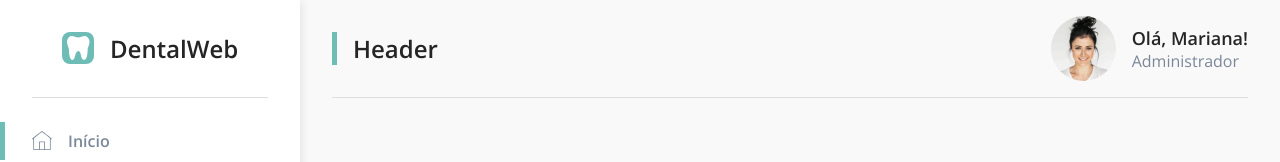
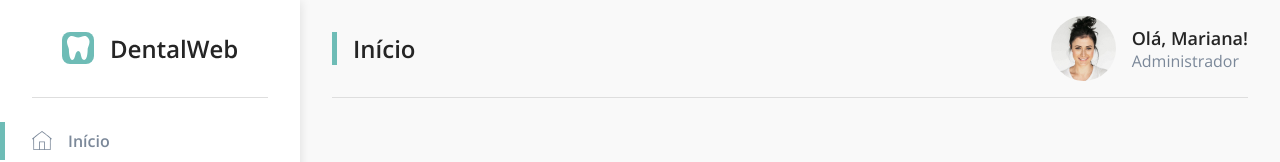
Before and after one commit to WellSantoss/gerenciamento-odontologico, a Vue app: page / in a window 1280 px wide. Shown: the top 162 px of the page. Built offline with nearby package versions, Linux system fonts and the light colour scheme.

Commit message:
titulo dinamico

```diff
--- a/src/App.vue
+++ b/src/App.vue
@@ -3,7 +3,7 @@
     <main>
       <Menu />
       <div class="container">
-        <Header />
+        <Header :titulo="titulo" />
         <router-view />
       </div>
     </main>
@@ -18,6 +18,11 @@ export default {
   components: {
     Header,
     Menu,
+  },
+  data() {
+    return {
+      titulo: "Início",
+    };
   },
   mounted() {
     const toggleMenu = document.querySelector("button.toggle-menu");
--- a/src/components/Header.vue
+++ b/src/components/Header.vue
@@ -3,7 +3,7 @@
     <button class="toggle-menu">
       <img src="@/assets/menu.svg" alt="Menu" />
     </button>
-    <h1>Header</h1>
+    <h1>{{ titulo }}</h1>
 
     <div class="profile">
       <img src="@/assets/profile.jpg" alt="Perfil" />
@@ -18,6 +18,7 @@
 <script>
 export default {
   name: "Header",
+  props: ["titulo"],
 };
 </script>
 
```
